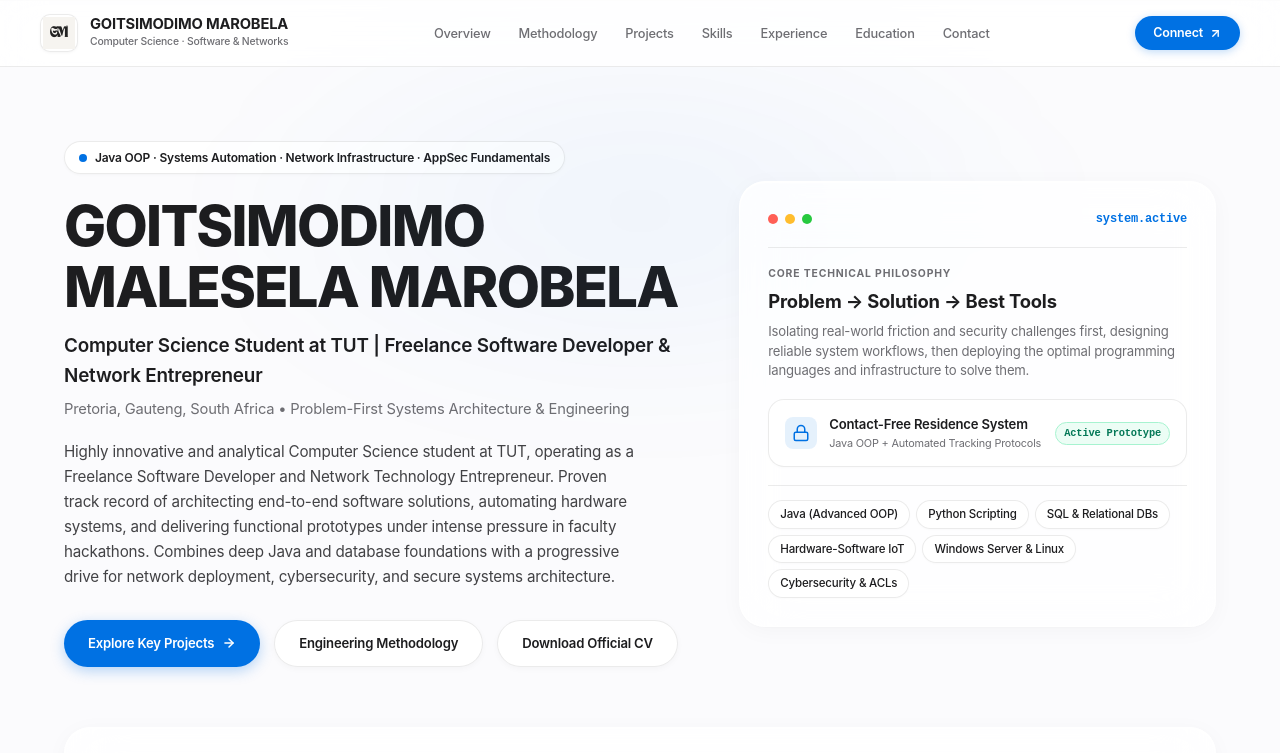
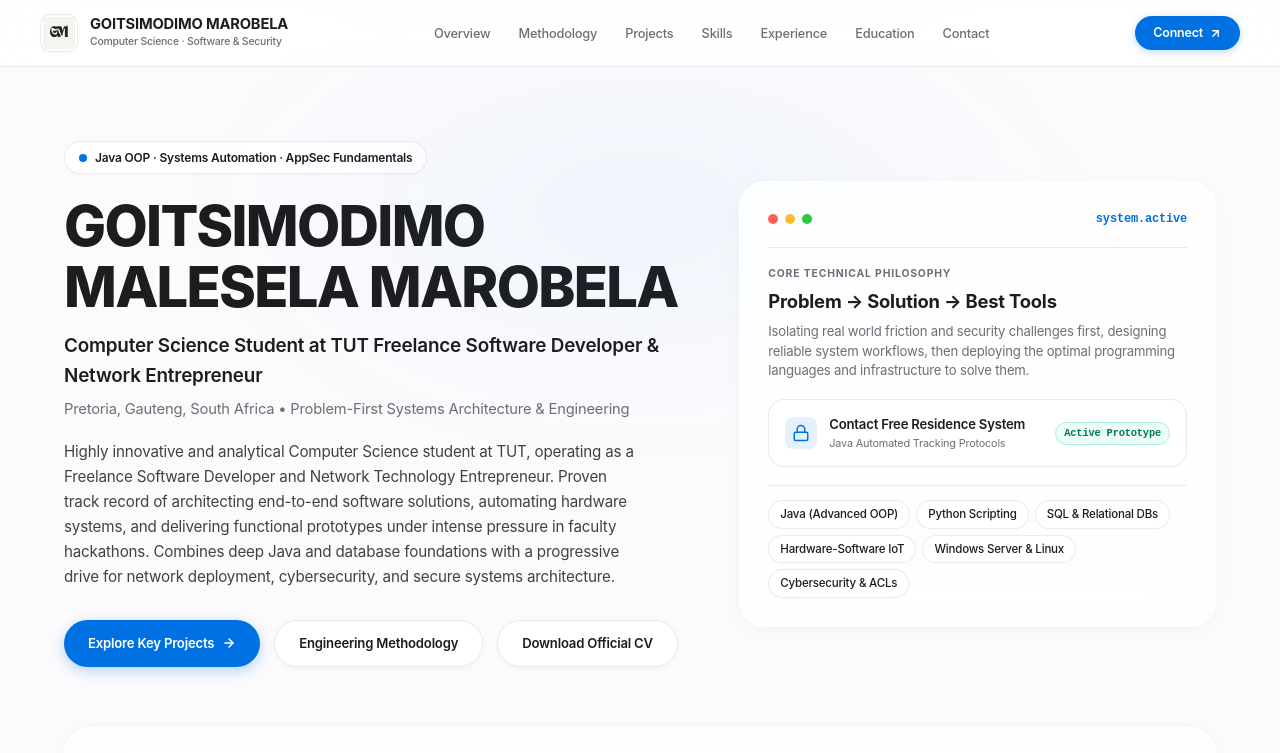
Before and after one commit to goitsi101/Goitsimodimo, a plain HTML site: page index.html in a window 1280 px wide. Shown: the top 753 px of the page. Drawn offline with Linux system fonts and the light colour scheme.

Commit message:
Update index.html

```diff
--- a/index.html
+++ b/index.html
@@ -3,7 +3,7 @@
 <head>
   <meta charset="UTF-8">
   <meta name="viewport" content="width=device-width, initial-scale=1.0, maximum-scale=5.0">
-  <title>Goitsimodimo Marobela | Computer Science Student, Software Developer & Network Entrepreneur</title>
+  <title>Goitsimodimo Marobela  Computer Science Student, Software Developer </title>
   <meta name="description" content="Portfolio of Goitsimodimo Malesela Marobela — Computer Science student at TUT, Freelance Software Developer and Network Technology Entrepreneur.">
   <link rel="icon" href="favicon.ico" sizes="any">
   <link rel="icon" href="favicon.png" type="image/png">
@@ -20,7 +20,7 @@
       </div>
       <div class="brand-text">
         <span class="brand-name">GOITSIMODIMO MAROBELA</span>
-        <span class="brand-title">Computer Science · Software & Networks</span>
+        <span class="brand-title">Computer Science · Software & Security</span>
       </div>
     </a>
 
@@ -65,11 +65,11 @@
       <div>
         <div class="badge">
           <span class="badge-dot"></span>
-          <span>Java OOP · Systems Automation · Network Infrastructure · AppSec Fundamentals</span>
+          <span>Java OOP · Systems Automation · AppSec Fundamentals</span>
         </div>
 
         <h1>GOITSIMODIMO MALESELA MAROBELA</h1>
-        <div class="hero-role">Computer Science Student at TUT | Freelance Software Developer & Network Entrepreneur</div>
+        <div class="hero-role">Computer Science Student at TUT  Freelance Software Developer & Network Entrepreneur</div>
         <div class="hero-tagline">Pretoria, Gauteng, South Africa • Problem-First Systems Architecture & Engineering</div>
         <p class="hero-desc">
           Highly innovative and analytical Computer Science student at TUT, operating as a Freelance Software Developer and Network Technology Entrepreneur. Proven track record of architecting end-to-end software solutions, automating hardware systems, and delivering functional prototypes under intense pressure in faculty hackathons. Combines deep Java and database foundations with a progressive drive for network deployment, cybersecurity, and secure systems architecture.
@@ -103,7 +103,7 @@
           <div class="window-focus-label">Core Technical Philosophy</div>
           <div class="window-focus-title">Problem → Solution → Best Tools</div>
           <div class="window-focus-desc">
-            Isolating real-world friction and security challenges first, designing reliable system workflows, then deploying the optimal programming languages and infrastructure to solve them.
+            Isolating real world friction and security challenges first, designing reliable system workflows, then deploying the optimal programming languages and infrastructure to solve them.
           </div>
 
           <div class="telemetry-card">
@@ -112,8 +112,8 @@
                 <svg width="18" height="18" viewBox="0 0 24 24" fill="none" stroke="currentColor" stroke-width="2" stroke-linecap="round" stroke-linejoin="round" aria-hidden="true"><rect width="18" height="11" x="3" y="11" rx="2" ry="2"></rect><path d="M7 11V7a5 5 0 0 1 10 0v4"></path></svg>
               </div>
               <div>
-                <div class="telemetry-title">Contact-Free Residence System</div>
-                <div class="telemetry-sub">Java OOP + Automated Tracking Protocols</div>
+                <div class="telemetry-title">Contact Free Residence System</div>
+                <div class="telemetry-sub">Java   Automated Tracking Protocols</div>
               </div>
             </div>
             <span class="badge-validated">Active Prototype</span>
```
